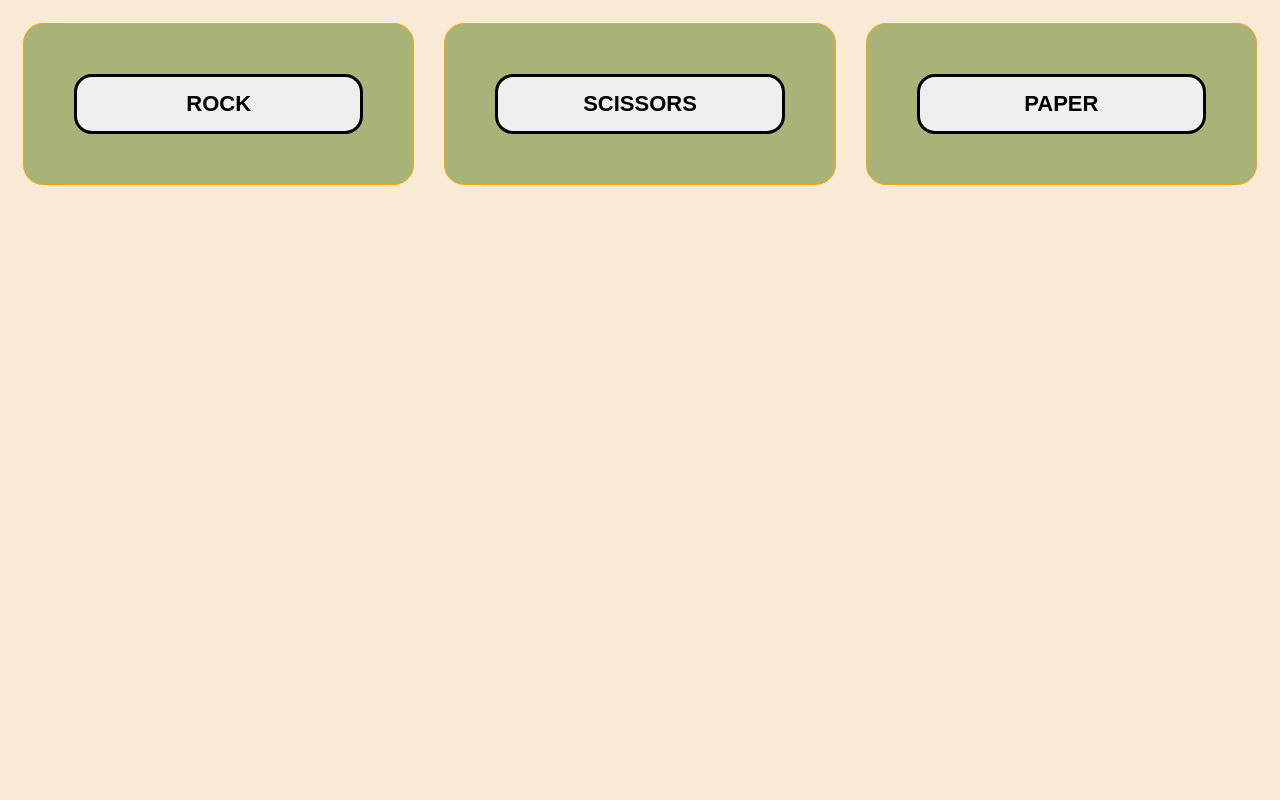
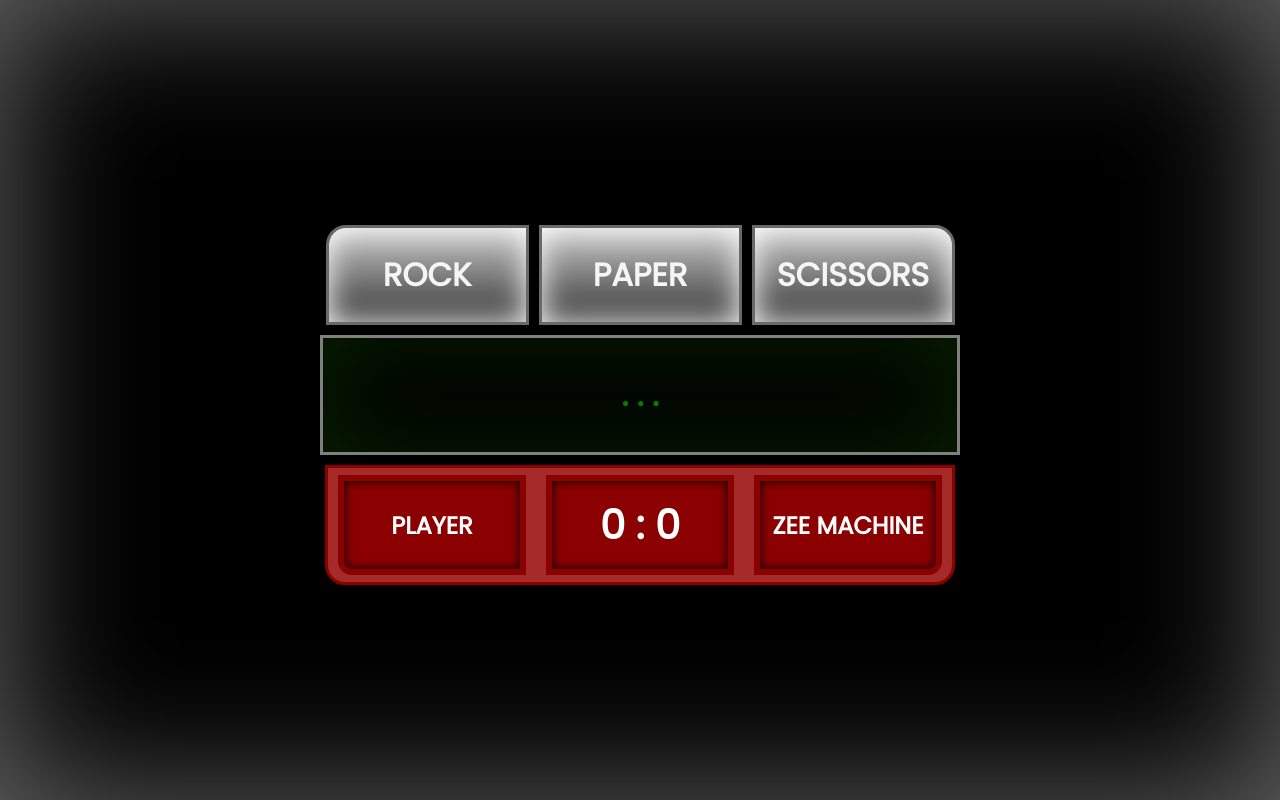
Before and after one commit to Rok-Slana/Rock-Scissors-Paper, a plain HTML site: page index.html in a window 1280 px wide. Drawn offline with Linux system fonts and the light colour scheme.

Commit message:
updated version of Rock-Scissors-Paper game

```diff
--- a/index.html
+++ b/index.html
@@ -12,26 +12,45 @@
 
 <body>
 
-    <div id="container">
+    <div class="input">
+        <div class="selection">
+            <div class="item">
+                <button>ROCK</button>
 
-        <div class="btn">
-            <button id="rock">ROCK</button>
+            </div>
+            <div class="item">
+                <button>PAPER</button>
+            </div>
+            <div class="item">
+                <button>SCISSORS</button>
+            </div>
         </div>
-
-        <div class="btn">
-            <button id="scissors">SCISSORS</button>
-        </div>
-
-        <div class="btn">
-            <button id="PAPER">PAPER</button>
-        </div>
-
     </div>
 
-    <!--div id="display-container">
-        <div id="display"></div>
-    </div-->
+    <div class="output">
+        <div class="win-display">
+            <!--h1>WINNER</h1-->
+            <h1 id="winner">. . .</h1>
+        </div>
+    </div>
+
+    <div class="info">
+        <div class="infoItems">
+
+            <div class="infoItem">
+                <h2>PLAYER</h2>
+            </div>
+
+            <div class="infoItem">
+                <h2 id="score">0 : 0</h2>
+            </div>
+
+            <div class="infoItem">
+                <h2>ZEE MACHINE</h2>
+            </div>
+
+        </div>
+    </div>
 
 </body>
-
 </html>
--- a/script.js
+++ b/script.js
@@ -3,29 +3,49 @@ const buttons = document.querySelectorAll('button');
 let computerWins = 0;
 let playerWins = 0;
 
+//COMPUTER MAKES A GAMBLE
 function getComputerChoice(){
     return weapons[Math.floor(Math.random()*3)];
 }
-
+//PLAYER GIVES HIS BEST
 function playerInput(e){
     let playerSelection = this.innerText;
     let computerSelection = getComputerChoice();
     playSingleGame(playerSelection, computerSelection);
 }
 
+//TAKES THE ABOVE AND EVALUATES RESULT
 function playSingleGame(player, computer){
     if( player == computer){
-        console.log('It\'s a tie');
+        document.getElementById('winner').innerText = 'IT\S A TIE';
     }else if(player == 'ROCK' && computer == 'SCISSORS' || player == 'SCISSORS' && computer == 'PAPER' || player == 'PAPER' && computer == 'ROCK'){
-        console.log("you win");
+        document.getElementById('winner').innerText = 'YOU WON';
         playerWins++;
     }else{
-        console.log('you loose');
+        document.getElementById('winner').innerText = 'ZEE MACHINE WON';
         computerWins++;
     }
-    console.log('PLAYER SELECTEED : ' + player);
-    console.log('COMPUTER SELECTEED : ' + computer);
-    console.log('Current score : Player: ' + playerWins +' // Computer : ' + computerWins)
 
+    updateScore(playerWins, computerWins);
 }
+
+//SCORE UPDATER
+function updateScore(player,computer){
+    document.getElementById('score').innerText = player + " : " + computer;
+    //CHECK IF GAME IS OVER YET WITH TIME DELAY
+    window.setTimeout(checkScore, 1500);
+}
+
+//GAME OVER CHECK HERE
+function checkScore(){
+    if(playerWins==5){
+        alert('YOU WON! UNBELIEVABLE !');
+        location.reload();
+    }else if(computerWins == 5){
+        alert('ZEE MACHINE WON! So sad. Try again')
+        location.reload();
+    }
+}
+
+//ATTACH EVENT LISTENERS TO ALL THE BUTTONS HERE
 buttons.forEach(button => button.addEventListener('click', playerInput));
--- a/style.css
+++ b/style.css
@@ -1,41 +1,148 @@
-body{
-    background-color: antiquewhite;
+@import url('https://fonts.googleapis.com/css?family=Poppins');
+
+*{
+    box-sizing: border-box;
+    margin: 0px;
+    padding: 0px;
+    font-family: Poppins, sans-serif;
+    color: white;
 }
 
-#container{
+html, body {
+    width:100%;
+    height: 100%;
+}
+/*
+h1{
+    font-size: 36px;
+} */
+
+body{
+    background-color: black;
+    box-shadow: 0 0 150px 0px dimgray inset;
     display: flex;
+    flex-direction: column;
+    justify-content: center;
 }
 
-.btn{
-    display: flex;
-    height: 160px;
-    flex: 1;
+.input{
+    height: 120px;
+}
+
+.selection{
+    display:flex;
     justify-content:center;
-    background-color: rgb(168, 179, 120);
-    border: 1px solid orange;
-    margin: 15px;
-    border-radius: 20px;
+    align-items: center;
+    height: 100%;
 }
 
 button{
-    margin: 50px 50px 50px 50px;
-    font-weight: 900;
-    font-size: 22px;
-    border: 3px solid black;
-    height: 60px;
-    width: 180px;
-    border-radius: 18px;
-    flex: 1;
+    width: 203px;
+    height: 100px;
+    font-size: 32px;
+    font-weight: bold;
+    background-color: gray;
+    background: linear-gradient(rgba(255,255,255,0.8), rgba(255,255,255,0.2));
+    color: whitesmoke;
+    border: 3px solid dimgray;
+    margin: 5px;
+    box-shadow: 0 0 30px 0 white inset;
 }
 
-#display-container{
-    display: flex;
+.selection :nth-child(1) button{
+border-radius: 20px 0 0 0;
+}
+.selection :nth-child(2) button{
+    border-radius: 0;
+}
+.selection :nth-child(3) button{
+    border-radius: 0 20px 0 0;
 }
 
-#display{
-    flex: 1;
-    height: 160px;
-    width: 30%;
-    border: 3px solid orangered;
-    margin: 100px 50px 0px 50px;
+.output{
+    height: 120px;
+    display: flex;
+    justify-content: space-around;
 }
+
+@keyframes win-display{
+    0%{box-shadow: 0px 0px 100px 0px rgba(60, 255, 0, 0.267) inset;}
+    50%{box-shadow: 0px 0px 100px 0px rgba(60, 255, 0, 0) inset;}
+    100%{box-shadow: 0px 0px 100px 0px rgba(60, 255, 0, 0.267) inset;}
+
+}
+
+.win-display{
+    display: flex;
+    flex-direction: column;
+    height:120px;
+    width: 640px;
+    background-color: black;
+    border: 3px solid gray;
+    box-shadow: 0px 0px 100px 0px rgba(60, 255, 0, 0.267) inset;
+    justify-content: center;
+    text-align: center;
+    animation: win-display 3s ease-out infinite;
+}
+
+@keyframes winner{
+    0%{color:rgb(9, 255, 0);text-shadow: 2px 2px 30px rgba(9, 255, 0, 0.541);}
+    50%{color: black; text-shadow: 2px 2px 30px rgba(9, 255, 0, 0);}
+    100%{color: rgb(9, 255, 0);text-shadow: 2px 2px 30px rgba(9, 255, 0, 0.541);}
+}
+
+#winner{
+    color: rgb(9, 255, 0);
+    text-shadow: 2px 2px 30px rgba(9, 255, 0, 0.541);
+    animation-name: winner;
+    animation-duration: 3s;
+    animation-iteration-count: infinite;
+    animation-timing-function: ease-out;
+}
+
+.info{
+    height: 120px;
+    display: flex;
+    justify-content: center;
+    margin-top: 10px;
+}
+
+.infoItems{
+    display:flex;
+    justify-content:center;
+    align-items: center;
+    height: 100%;
+    text-align: center;
+    width: 630px;
+    background-color: brown;
+    border-radius: 0 0 20px 20px;
+    border: 3px solid darkred;
+}
+
+.infoItem{
+    display:flex;
+    flex-direction: column;
+    justify-content: center;
+    flex-basis: 200px;
+    background-color: darkred;
+    height: 100px;
+    border : 6px solid darkred;
+    margin : 0 10px;
+    box-shadow : 0px 0px 10px 0px black inset;
+}
+
+.infoItems :nth-child(1){
+    border-radius: 0 0 0 14px;
+}
+.infoItems :nth-child(3){
+    border-radius: 0 0 14px 0;
+}
+
+.infoItems .infoItem:nth-child(2){
+    font-weight: 900;
+}
+
+#score{
+    font-size: 40px;
+
+}
```
